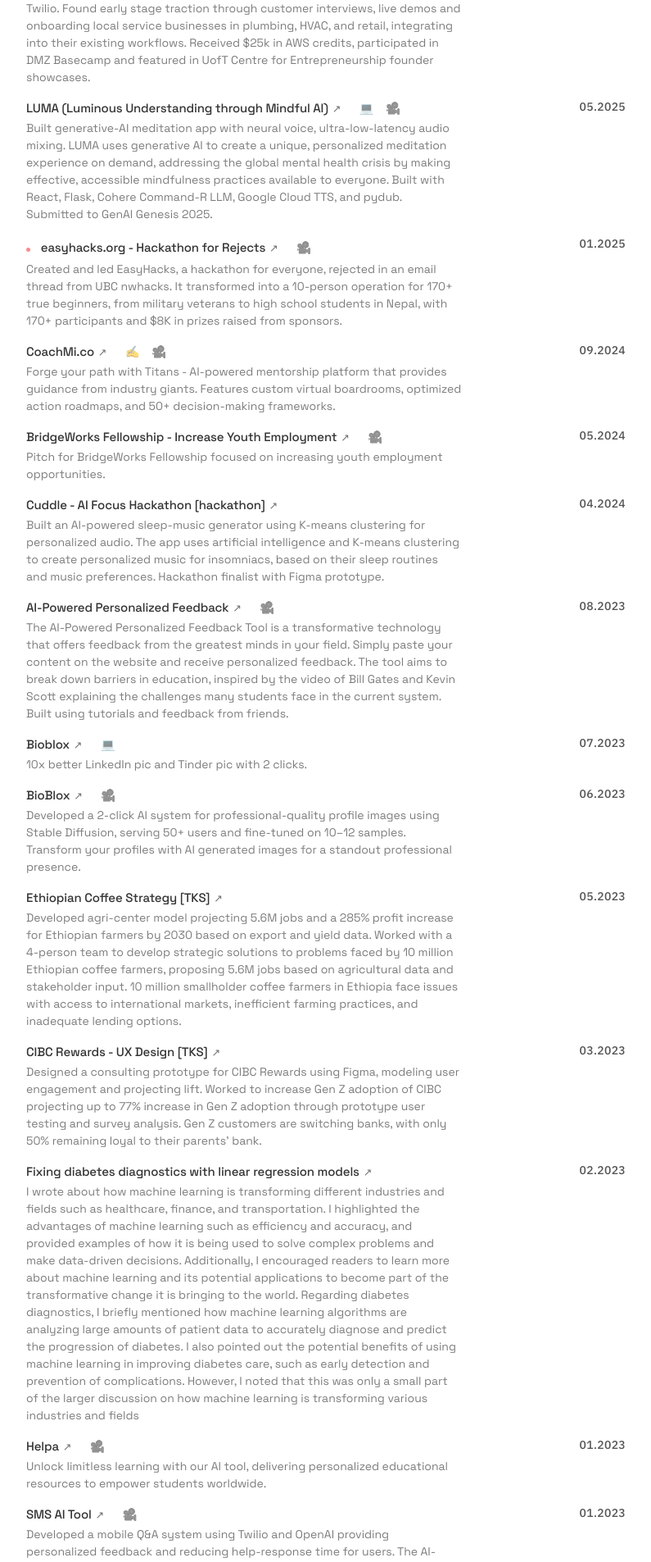
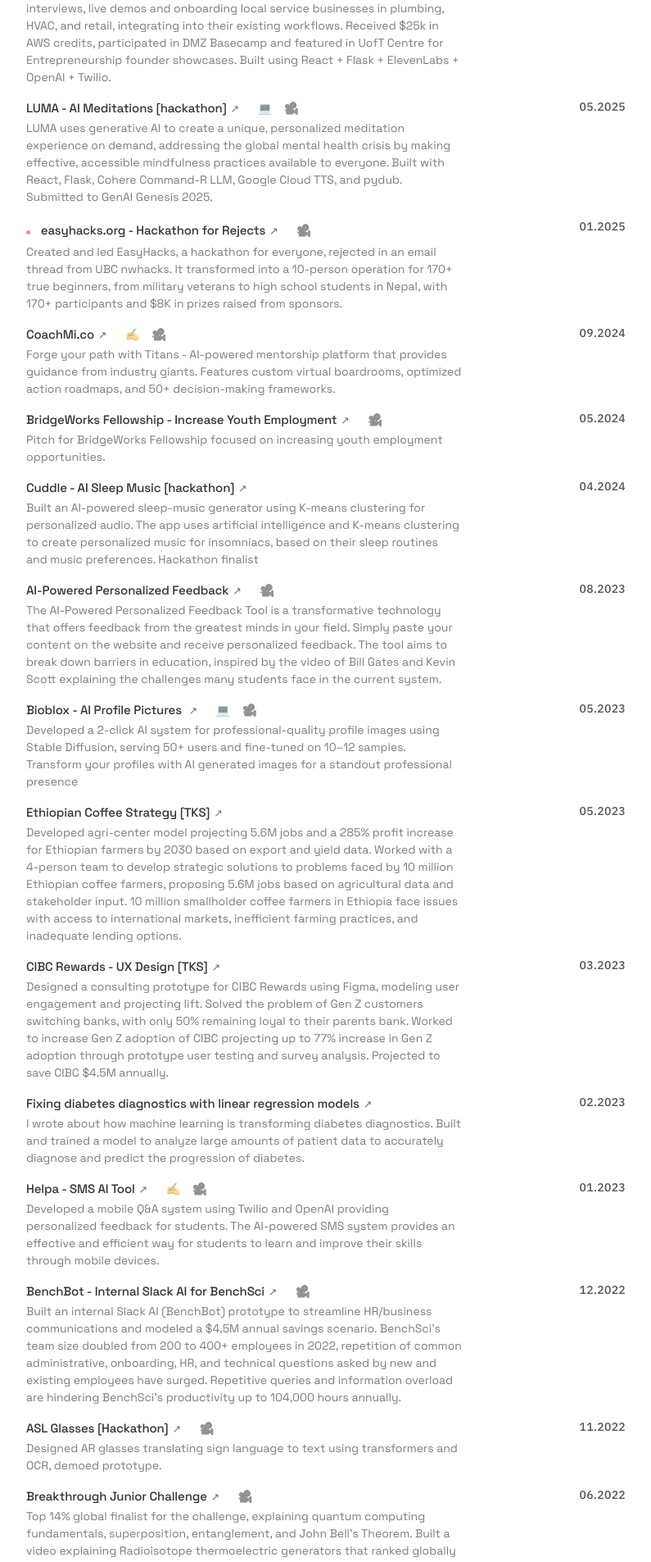
Before and after one commit to alexshibu1/alexshibu.com, a Next.js app: page /projects in a window 1280 px wide. Shown: the part 560-2465 px from the top of the page at 82% size, without its empty margins (280-1075 px from the left). Built offline with nearby package versions, Linux system fonts and the light colour scheme.

Commit message:
lots changes

```diff
--- a/app/lore/page.tsx
+++ b/app/lore/page.tsx
@@ -180,7 +180,7 @@ const LORE: LoreItem[] = [
     id: "york-university-2023-09",
     date: "08.2023",
     line: "Started comp eng at York University",
-    more: "I joined the Computer Engineering program at York University. I had fun at engineering frosh and 2 weeks of classes before dropping out.Still have many friends ",
+    more: "I joined the Computer Engineering program at York University. I had fun at engineering frosh and went to 2 weeks of classes before dropping out. Still have many friends there. ",
   },
   {
     id: "villars-2025-08",
@@ -263,7 +263,7 @@ const LORE: LoreItem[] = [
   {
     id: "bike-rides-2024-11",
     date: "11.2024",
-    line: "50km on bike share from Scarborough to downtown Toronto",
+    line: "50km on bike share to downtown Toronto",
     more: "Did a 50km bike ride from Scarborough to downtown Toronto for fun. All on the Toronto bike share system. Probably the first person to do it. Switched bikes 13 times in the span of 6 hours.",
     links: [
       {
@@ -391,8 +391,8 @@ const LORE: LoreItem[] = [
   {
     id: "bible-companion-2019-09",
     date: "09.2019",
-    line: "Built a Actions on Google skill and got 10K in cloud",
-    more: "Received 10K in cloud credits to work on Actions on Google, plus free merch. Created Bible Companion. A google assistant bible study skill that allows users to ask questions about scripture, receive daily verses, and explore biblical content through natural language conversations. Built using Google's Actions SDK, Dialogflow, and TensorFlow. It was a pivotal moment of validation: realizing that emerging tech could be this cool and that the scale of (even fake) cloud-credit money could be so large, even if it wasn't real cash yet. This is when i started to take software seriously.",
+    line: "Built a Actions on Google and got 10K in cloud",
+    more: "Received 10K in cloud credits to work on Actions on Google, plus free merch. Created Bible Companion. A google assistant bible study skill that allows users to ask questions about scripture, receive daily verses on google assistant. It was a pivotal moment of validation. Realizing that emerging tech could be this cool and that the scale of (even fake) cloud-credit money could be so large. This is when i started to take software seriously.",
   },
   {
     id: "church-logo-2019-06",
@@ -553,7 +553,6 @@ function LoreListRow({
         </div>
       </div>
 
-      {/* Desktop: hover to preview, click to pin (unchanged UX) */}
       <button
         type="button"
         onMouseEnter={onHover}
@@ -626,12 +625,10 @@ export default function LorePage() {
       <div className="mb-4">
         <p className="text-gray-700 leading-relaxed text-sm">
           <span className="hidden md:inline">
-            Reverse-chronological moments that shaped me. One line each. Hover
-            to preview details, click to pin.
+            A timeline of moments that shaped my life. Hover for details.
           </span>
           <span className="md:hidden">
-            Reverse-chronological moments that shaped me. One line each. Tap a
-            moment to expand.
+            A timeline of moments that shaped my life. Tap to expand.
           </span>
         </p>
       </div>
--- a/app/projects/page.tsx
+++ b/app/projects/page.tsx
@@ -121,7 +121,7 @@ function BigProjectButton({
           transition: "color 0.2s ease",
         }}
       >
-        {isActive ? "big projects" : "big project"}
+        {isActive ? "Featured Projects" : "Featured Projects"}
       </span>
     </motion.button>
   );
@@ -260,7 +260,7 @@ export default function WorkIndex() {
     {
       name: "WagerAI",
       description:
-        "The Polymarket for focus. A command terminal for deep work: open a position (task), add liquidity, execute or get liquidated. Built with Tempo Labs in 5 days—gamified to-dos with real stakes, a dashboard of portfolio and earnings, and a marketplace to see friends' positions. Try it at wagerai.vercel.app.",
+        "The Polymarket for focus. A command terminal for deep work. Open a position (task), add liquidity, execute or get liquidated. To-dos with real stakes, a dashboard of portfolio and earnings, and a marketplace to see friends' positions.",
       link: "https://wagerai.vercel.app",
       date: "12.2025",
       repo: "https://github.com/alexshibu1/wagerai",
@@ -272,7 +272,7 @@ export default function WorkIndex() {
       name: "easyhacks.org - Hackathon for Rejects",
       description:
         "Created and led EasyHacks, a hackathon for everyone, rejected in an email thread from UBC nwhacks. It transformed into a 10-person operation for 170+ true beginners, from military veterans to high school students in Nepal, with 170+ participants and $8K in prizes raised from sponsors.",
-      link: "https://easyhacks.org/",
+      link: "https://archive.ph/2mqxj",
       date: "01.2025",
       repo: "",
       video: "https://www.youtube.com/watch?v=BUFH1s5iUtw&t=55s",
@@ -280,9 +280,9 @@ export default function WorkIndex() {
       featured: true,
     },
     {
-      name: "LUMA (Luminous Understanding through Mindful AI)",
+      name: "LUMA - AI Meditations [hackathon]",
       description:
-        "Built generative-AI meditation app with neural voice, ultra-low-latency audio mixing. LUMA uses generative AI to create a unique, personalized meditation experience on demand, addressing the global mental health crisis by making effective, accessible mindfulness practices available to everyone. Built with React, Flask, Cohere Command-R LLM, Google Cloud TTS, and pydub. Submitted to GenAI Genesis 2025.",
+        "LUMA uses generative AI to create a unique, personalized meditation experience on demand, addressing the global mental health crisis by making effective, accessible mindfulness practices available to everyone. Built with React, Flask, Cohere Command-R LLM, Google Cloud TTS, and pydub. Submitted to GenAI Genesis 2025.",
       link: "https://devpost.com/software/luma-luminous-understanding-through-mindful-ai",
       date: "05.2025",
       repo: "https://github.com/e-ndorfin/luma",
@@ -292,8 +292,8 @@ export default function WorkIndex() {
     {
       name: "BenchBot - Internal Slack AI for BenchSci",
       description:
-        "Built an internal Slack AI (BenchBot) prototype to streamline HR/business communications and modeled a $4.5M annual savings scenario that CIBC stakeholders adopted as an internal estimate. Repetitive queries and information overload are hindering BenchSci's productivity up to 104,000 hours annually. As BenchSci's team size doubled from 200 to 400+ employees in 2022, repetition of common administrative and technical questions asked by new and existing employees have surged.",
-      link: "",
+        "Built an internal Slack AI (BenchBot) prototype to streamline HR/business communications and modeled a $4.5M annual savings scenario.  BenchSci's team size doubled from 200 to 400+ employees in 2022, repetition of common administrative, onboarding, HR, and technical questions asked by new and existing employees have surged. Repetitive queries and information overload are hindering BenchSci's productivity up to 104,000 hours annually.",
+      link: "https://docs.google.com/presentation/d/1cwFMnute4f_i65IaNJsnTHUXk0QaryH_FKPFqDETxKM/edit?usp=sharing",
       date: "12.2022",
       repo: "",
       video: "https://www.youtube.com/watch?v=Mqb1hEqly_Y",
@@ -312,7 +312,7 @@ export default function WorkIndex() {
     {
       name: "Avalonn - Voice Agents for SMBs",
       description:
-        "Co-founded Avalonn, a 24/7 voice agent that answers common inquiries in under 8s, books jobs and quotes with automatic CRM updates, and escalates emergencies via SMS, helping small businesses recover roughly $78 per missed call on average. Built using React + Flask + ElevenLabs + OpenAI + Twilio. Found early stage traction through customer interviews, live demos and onboarding local service businesses in plumbing, HVAC, and retail, integrating into their existing workflows. Received $25k in AWS credits, participated in DMZ Basecamp and featured in UofT Centre for Entrepreneurship founder showcases.",
+        "Avalonn is a 24/7 voice agent that answers common inquiries in under 8s, books jobs and quotes with automatic CRM updates, and escalates emergencies via SMS, helping small businesses recover roughly $78 per missed call on average.  Found early stage traction through customer interviews, live demos and onboarding local service businesses in plumbing, HVAC, and retail, integrating into their existing workflows. Received $25k in AWS credits, participated in DMZ Basecamp and featured in UofT Centre for Entrepreneurship founder showcases. Built using React + Flask + ElevenLabs + OpenAI + Twilio.",
       link: "https://www.youtube.com/watch?v=qsD2kOopCK4",
       date: "06.2025",
       repo: "",
@@ -347,7 +347,7 @@ export default function WorkIndex() {
     {
       name: "ASL Glasses [Hackathon]",
       description:
-        "Designed AR glasses translating sign language to text using transformers and OCR, demoed prototype. The development of glasses that can interpret ASL would help bridge the communication gap by allowing wearers to see text translations of what is being signed in real-time, thus making communication easier and more accessible.",
+        "Designed AR glasses translating sign language to text using transformers and OCR, demoed prototype.",
       link: "https://firebasestorage.googleapis.com/v0/b/tks-life-prod.appspot.com/o/items%2FZnFxCGk9nXYoiuJ37ArrGUjiBDB2%2FExplore%20Hackathon%20-%20ASL.pdf?alt=media&token=7d19ef3d-7d77-4059-8bd0-526fef256322",
       date: "11.2022",
       repo: "",
@@ -358,31 +358,31 @@ export default function WorkIndex() {
     {
       name: "Actions on Google - Bible Companion",
       description:
-        "Received 10k in cloud credits to work on Actions on Google + free merch. Created Bible Companion - a voice-first Bible study application that allows users to ask questions about scripture, receive daily verses, and explore biblical content through natural language conversations. Built using Google's Actions SDK, Dialogflow, and TensorFlow.",
+        "Received 10k in cloud credits to work on Actions on Google + free merch. Created Bible Companion. A Bible study application that allows users to ask questions about scripture and receive daily verses on google assistant. Built using Google's Actions SDK, Dialogflow, and TensorFlow.",
       link: "#", // Add link later
       date: "11.2019",
       video: "",
       repo: "",
       writeup: "",
-      featured: true,
       images: [
         "/projects/actions on google.png",
         "/projects/actions on google 2.png",
       ],
     },
     {
-      name: "Bioblox",
-      description: "10x better LinkedIn pic and Tinder pic with 2 clicks.",
+      name: "Bioblox - AI Profile Pictures ",
+      description:
+        "Developed a 2-click AI system for professional-quality profile images using Stable Diffusion, serving 50+ users and fine-tuned on 10–12 samples. Transform your profiles with AI generated images for a standout professional presence",
       link: "https://web.archive.org/web/20230722063459/https://bioblox.xyz/",
-      date: "07.2023",
+      date: "05.2023",
       repo: "https://github.com/alexshibu1/photoBloxAI",
-      video: "",
+      video: "https://www.youtube.com/watch?v=BjR4rSWL9y4",
       writeup: "",
     },
     {
-      name: "Cuddle - AI Focus Hackathon [hackathon]",
+      name: "Cuddle - AI Sleep Music [hackathon]",
       description:
-        "Built an AI-powered sleep-music generator using K-means clustering for personalized audio. The app uses artificial intelligence and K-means clustering to create personalized music for insomniacs, based on their sleep routines and music preferences. Hackathon finalist with Figma prototype.",
+        "Built an AI-powered sleep-music generator using K-means clustering for personalized audio. The app uses artificial intelligence and K-means clustering to create personalized music for insomniacs, based on their sleep routines and music preferences. Hackathon finalist",
       link: "https://www.figma.com/design/WJ7zap2lEOHglmLiuYWH2K/Cyberpunk-Music-App--Community-?node-id=0-1&p=f",
       date: "04.2024",
       repo: "",
@@ -392,7 +392,7 @@ export default function WorkIndex() {
     {
       name: "CIBC Rewards - UX Design [TKS]",
       description:
-        "Designed a consulting prototype for CIBC Rewards using Figma, modeling user engagement and projecting lift. Worked to increase Gen Z adoption of CIBC projecting up to 77% increase in Gen Z adoption through prototype user testing and survey analysis. Gen Z customers are switching banks, with only 50% remaining loyal to their parents' bank.",
+        "Designed a consulting prototype for CIBC Rewards using Figma, modeling user engagement and projecting lift. Solved the problem of Gen Z customers switching banks, with only 50% remaining loyal to their parents bank. Worked to increase Gen Z adoption of CIBC projecting up to 77% increase in Gen Z adoption through prototype user testing and survey analysis. Projected to save CIBC $4.5M annually.",
       link: "https://www.figma.com/file/X8pq2OGANVnQhQkyE5bTzR/CIBC-Rewards-Design",
       date: "03.2023",
       repo: "",
@@ -400,29 +400,9 @@ export default function WorkIndex() {
       writeup: "",
     },
     {
-      name: "BioBlox",
-      description:
-        "Developed a 2-click AI system for professional-quality profile images using Stable Diffusion, serving 50+ users and fine-tuned on 10–12 samples. Transform your profiles with AI generated images for a standout professional presence.",
-      link: "#", // Add link later
-      date: "06.2023",
-      repo: "",
-      video: "https://www.youtube.com/watch?v=BjR4rSWL9y4",
-      writeup: "",
-    },
-    {
-      name: "Helpa",
-      description:
-        "Unlock limitless learning with our AI tool, delivering personalized educational resources to empower students worldwide.",
-      link: "https://sms.teleporthq.app/",
-      date: "01.2023",
-      repo: "",
-      video: "https://www.youtube.com/watch?v=zuGTUhnynEg",
-      writeup: "",
-    },
-    {
       name: "AI-Powered Personalized Feedback",
       description:
-        "The AI-Powered Personalized Feedback Tool is a transformative technology that offers feedback from the greatest minds in your field. Simply paste your content on the website and receive personalized feedback. The tool aims to break down barriers in education, inspired by the video of Bill Gates and Kevin Scott explaining the challenges many students face in the current system. Built using tutorials and feedback from friends.",
+        "The AI-Powered Personalized Feedback Tool is a transformative technology that offers feedback from the greatest minds in your field. Simply paste your content on the website and receive personalized feedback. The tool aims to break down barriers in education, inspired by the video of Bill Gates and Kevin Scott explaining the challenges many students face in the current system.",
       link: "https://x.com/AlexShibu2/status/1642946139723841548",
       date: "08.2023",
       repo: "",
@@ -432,7 +412,7 @@ export default function WorkIndex() {
     {
       name: "Web3 Message Board",
       description:
-        "Wallet-gated message wall for authenticated messages and posts. Connect your wallet and say something on our open message board. Created late 2021.",
+        "Wallet-gated message wall for authenticated messages and posts. Connect your wallet and say something on our open message board. Buildspace project.",
       link: "#", // Add link later
       date: "11.2021",
       repo: "https://github.com/alexshibu1/web3-message-board",
@@ -472,9 +452,9 @@ export default function WorkIndex() {
       image: "/projects/bathbombs.png",
     },
     {
-      name: "Cube Runner",
+      name: "Cube Runner2",
       description:
-        "INTRODUCING IMPOSSIBLE-*FINISH IT*-TEST&DEVLOP YOUR IQ-TOTALLY FREE!!-*NO ADDS* Cube runner game with impossible levels designed to increase IQ and reaction times.",
+        "Made a impossible cube runner game with radomly generated  levels designed to increase test  reaction times. First Unity game of mine.",
       link: "/projects/cube.png",
       date: "08.2019",
       repo: "",
@@ -485,7 +465,7 @@ export default function WorkIndex() {
     {
       name: "Calculator App 1.1",
       description:
-        "A very simple calculator app written in Kotlin, meant for everyone and helpful for quick calculations. Features a clean design with basic operations: addition, subtraction, multiplication, and division. Simple keypad layout that's quick and easy to use, compatible with 82.1% of devices. My first Android application - feedback was requested for improvements.",
+        "Simple calculator app written in Kotlin for quick calculations. Features a clean design with basic operations: addition, subtraction, multiplication, and division. Simple keypad layout that's quick and easy to use, compatible with 82.1% of devices. My first published Android app.",
       link: "/projects/cal link.png",
       date: "07.2018",
       repo: "",
@@ -506,7 +486,7 @@ export default function WorkIndex() {
     {
       name: "Fixing diabetes diagnostics with linear regression models",
       description:
-        "I wrote about how machine learning is transforming different industries and fields such as healthcare, finance, and transportation. I highlighted the advantages of machine learning such as efficiency and accuracy, and provided examples of how it is being used to solve complex problems and make data-driven decisions. Additionally, I encouraged readers to learn more about machine learning and its potential applications to become part of the transformative change it is bringing to the world. Regarding diabetes diagnostics, I briefly mentioned how machine learning algorithms are analyzing large amounts of patient data to accurately diagnose and predict the progression of diabetes. I also pointed out the potential benefits of using machine learning in improving diabetes care, such as early detection and prevention of complications. However, I noted that this was only a small part of the larger discussion on how machine learning is transforming various industries and fields",
+        "I wrote about how machine learning is transforming diabetes diagnostics. Built and trained a model to analyze large amounts of patient data to accurately diagnose and predict the progression of diabetes. ",
       link: "https://alexshibu.medium.com/trasforming-the-world-with-machine-learnnig-3467389abb0a",
       date: "02.2023",
       repo: "",
@@ -524,14 +504,14 @@ export default function WorkIndex() {
       writeup: "",
     },
     {
-      name: "SMS AI Tool",
+      name: "Helpa - SMS AI Tool",
       description:
-        "Developed a mobile Q&A system using Twilio and OpenAI providing personalized feedback and reducing help-response time for users. The AI-powered SMS system provides an effective and efficient way for students to learn and improve their skills through mobile devices.",
-      link: "#",
+        "Developed a mobile Q&A system using Twilio and OpenAI providing personalized feedback for students. The AI-powered SMS system provides an effective and efficient way for students to learn and improve their skills through mobile devices.",
+      link: "https://sms.teleporthq.app/",
       date: "01.2023",
       repo: "",
       video: "https://www.youtube.com/watch?v=kNTfCxXBre4",
-      writeup: "",
+      writeup: "https://www.youtube.com/watch?v=zuGTUhnynEg",
     },
   ];
 
```
